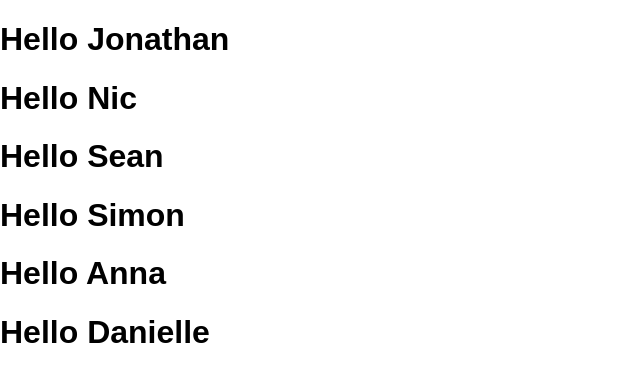
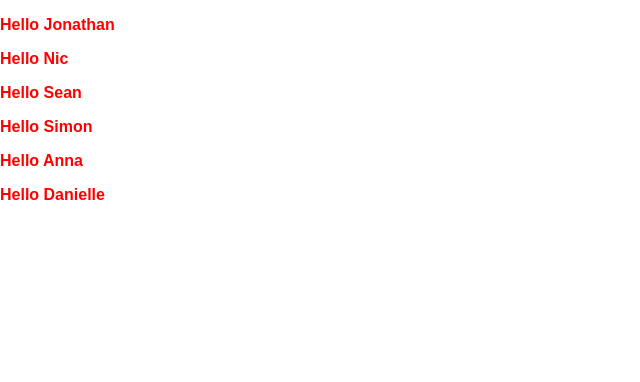
Before and after one commit to rdeepk/brainstation-random, a React (Create React App) app in the folder react_demo/: page / in a window 1280 px wide. Shown: the top 382 px of the page, without its empty margins (0-640 px from the left). Built offline with nearby package versions, Linux system fonts and the light colour scheme.

Commit message:
using css in jsx

```diff
--- a/react_demo/src/Hello.js
+++ b/react_demo/src/Hello.js
@@ -2,7 +2,11 @@ import React from 'react';
 
 class Hello extends React.Component {
     render() {
-        return <h1>Hello {this.props.name}</h1>;
+        let helloStyle = {
+            color: "red",
+            fontWeight: "bold"
+        }
+        return <p style={helloStyle}>Hello {this.props.name}</p>;
     }
 }
 
```
Also changed, not shown: react_demo/src/Greeting.js (line endings or trailing spaces).
